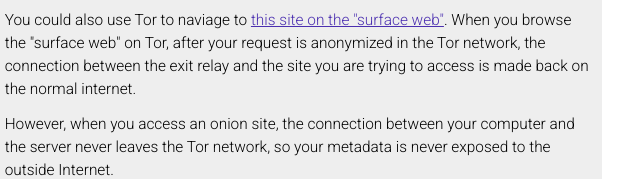
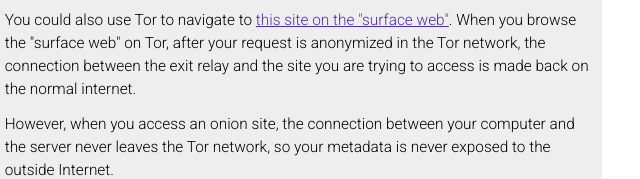
Before and after one commit to duner/cybersecurity-project, a plain HTML site: page darkweb/index.html in a window 1280 px wide. Both pictures are taken after a click on the element "Do you want to read this story on the dark web?". Shown: the part 617-796 px from the top of the page, 343-983 px from the left. Drawn offline with Linux system fonts and the light colour scheme.

Commit message:
typo, thanks @mlalexander

```diff
--- a/darkweb/index.html
+++ b/darkweb/index.html
@@ -32,7 +32,7 @@
             <p>We published this story as a Tor hidden service — a special type of website that lets you browse with even more privacy. Though these types of sites are typically associated with the more illicit aspects of the dark web, the technology is benign. When you visit a Tor hidden service the site can't get access to your IP address or your location.</p>
             <p><strong>First</strong> you'll need to <a href="https://www.torproject.org/download/download-easy.html.en">download and install the Tor browser</a>.</p>
             <p><strong>Then</strong>, once you have Tor installed, open it and paste this address into the URL bar: <a href="http://b2lqdo3v4tphyqbf.onion">http://b2lqdo3v4tphyqbf.onion</a>. Because the URL ends in <em>.onion</em>, Tor hidden services are sometimes called <em>onion sites</em>.</p>
-            <p>You could also use Tor to naviage to <a href="http://caught-in-the-crossfire.com">this site on the "surface web"</a>. When you browse the "surface web" on Tor, after your request is anonymized in the Tor network, the connection between the exit relay and the site you are trying to access is made back on the normal internet.</p>
+            <p>You could also use Tor to navigate to <a href="http://caught-in-the-crossfire.com">this site on the "surface web"</a>. When you browse the "surface web" on Tor, after your request is anonymized in the Tor network, the connection between the exit relay and the site you are trying to access is made back on the normal internet.</p>
             <p>However, when you access an onion site, the connection between your computer and the server never leaves the Tor network, so your metadata is never exposed to the outside Internet. </p>
             <p>To learn more about the differences between browing "normal" sites using Tor and browising onion sites using Tor, check out <a href="https://www.propublica.org/nerds/item/a-more-secure-and-anonymous-propublica-using-tor-hidden-services">this ProPublica guide</a>.</p>
         </div>
```
